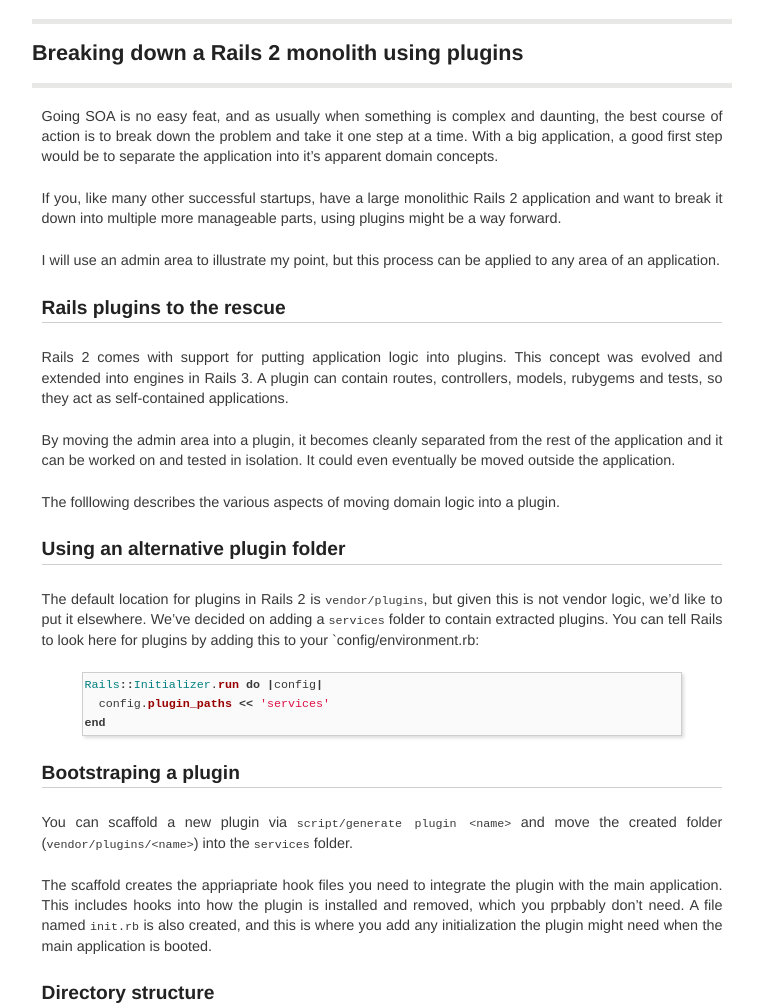
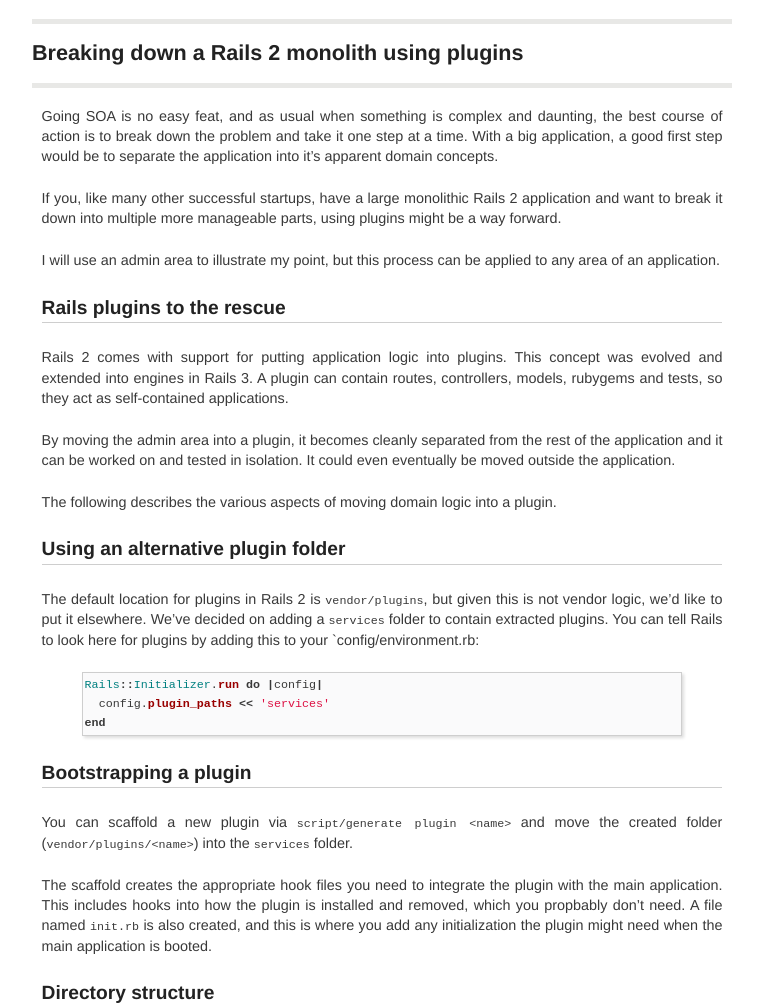
Before and after one commit to HouseTrip/housetrip.github.com, a Jekyll site: the page built from _posts/2014-06-24-breaking-down-a-rails-2-monolith-using-plugins.md, in a window 1280 px wide and 1400 px high. Shown: the part 280-1285 px from the top of the window, without its empty margins (258-1021 px from the left). Built offline with Jekyll 4.4.1, drawn with Linux system fonts in a browser that asks for light colours; some of the changed text lies outside the part shown.

Commit message:
Fix spelling

```diff
--- a/_posts/2014-06-24-breaking-down-a-rails-2-monolith-using-plugins.md
+++ b/_posts/2014-06-24-breaking-down-a-rails-2-monolith-using-plugins.md
@@ -12,7 +12,7 @@
   and tests in one folder.
 ---
 
-Going SOA is no easy feat, and as usually when something is complex and
+Going SOA is no easy feat, and as usual when something is complex and
 daunting, the best course of action is to break down the problem and take it one
 step at a time. With a big application, a good first step would be to
 separate the application into it's apparent domain concepts.
@@ -35,7 +35,7 @@
 rest of the application and it can be worked on and tested in isolation. It
 could even eventually be moved outside the application.
 
-The folllowing describes the various aspects of moving domain logic into a
+The following describes the various aspects of moving domain logic into a
 plugin.
 
 ## Using an alternative plugin folder
@@ -51,14 +51,14 @@
 end
 {% endhighlight %}
 
-## Bootstraping a plugin
+## Bootstrapping a plugin
 
 You can scaffold a new plugin via `script/generate plugin <name>` and move the
 created folder (`vendor/plugins/<name>`) into the `services` folder.
 
-The scaffold creates the appriapriate hook files you need to integrate the
+The scaffold creates the appropriate hook files you need to integrate the
 plugin with the main application. This includes hooks into how the plugin is
-installed and removed, which you prpbably don't need. A file named `init.rb` is
+installed and removed, which you propbably don't need. A file named `init.rb` is
 also created, and this is where you add any initialization the plugin might need
 when the main application is booted.
 
```
Also changed, not shown: other parts of _posts/2014-06-24-breaking-down-a-rails-2-monolith-using-plugins.md (+7 -8 lines).
